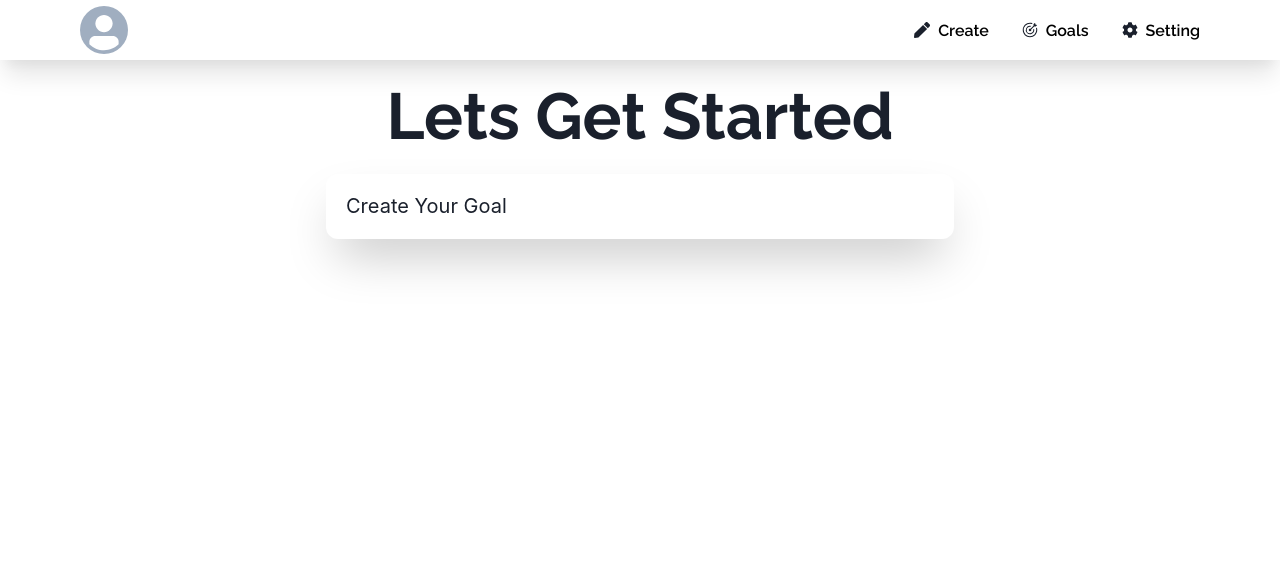
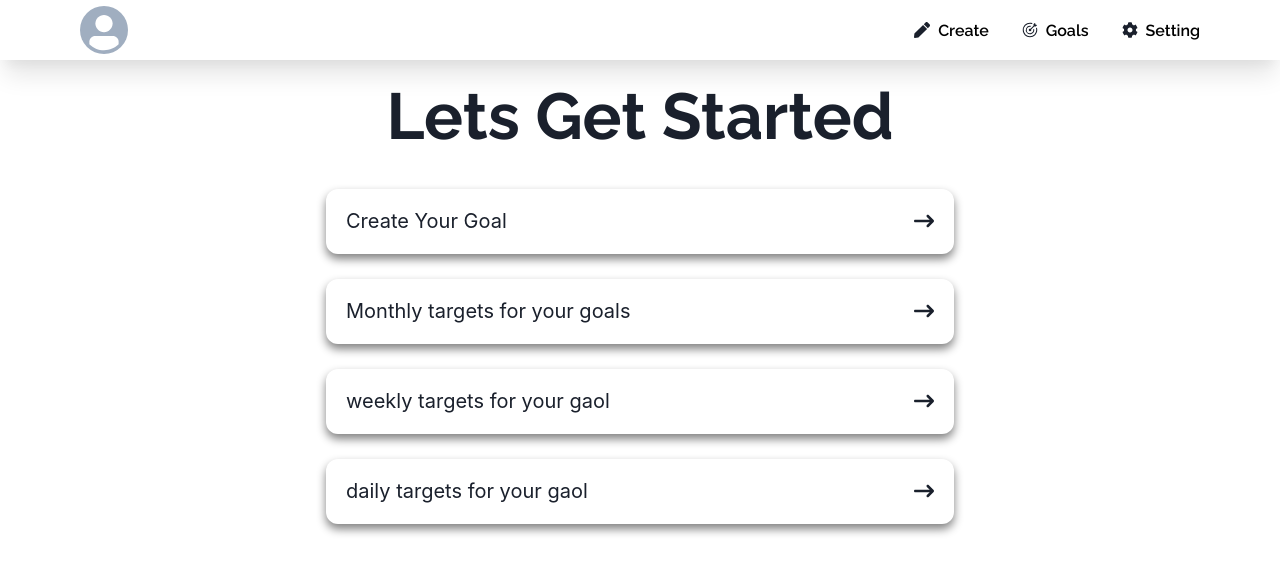
Before and after one commit to AdminForIinRange/LearningTypeScriptWithReactPart2, a React (Vite) app: page /GoalCreation in a window 1280 px wide. Shown: the top 574 px of the page. Built offline with nearby package versions, Linux system fonts and the light colour scheme.

Commit message:
Designing the goal creation nav boxes

```diff
--- a/src/pages/GoalCreation/GoalCreation.tsx
+++ b/src/pages/GoalCreation/GoalCreation.tsx
@@ -1,5 +1,6 @@
-import { HStack, VStack, Text, Box } from "@chakra-ui/react";
+import { HStack, VStack, Text, Box, Spacer } from "@chakra-ui/react";
 import React from "react";
+import { FaArrowRightLong } from "react-icons/fa6";
 
 const GoalCreation = () => {
   return (
@@ -8,21 +9,89 @@ const GoalCreation = () => {
         Lets Get Started
       </Text>
 
-      <VStack justify={"center"} w={"50%"} align={"start"}>
+      <VStack justify={"center"} w={["90%", "90%", "60%", "50%"]} align={"start"} gap={"25px"} mt={"15px"}>
         <Box
           w={"100%"}
           h={"65px"}
-          boxShadow={"2xl"}
+                 boxShadow={"0 5px 10px gray"}
+
           rounded={"xl"}
           transition="transform, 0.3s ease-in-out"
           _hover={{
             transform: "scale(1.03)",
-            boxShadow: "0 0 10px black",
+            boxShadow: "0 5px 20px gray",
           }}
         >
-          <HStack w={"100%"} h={"100%"} justify={"left"} align={"center"}>
-            <Text fontSize={"20px"} textAlign={"left"} textIndent={"20px"}>
+          <HStack w={"100%"} h={"100%"} justify={"left"} align={"center"} px={5}>
+            <Text fontSize={"20px"} textAlign={"left"} >
               Create Your Goal
+            </Text>
+            <Spacer/>
+            <Text fontSize={"20px"} textAlign={"left"} >
+            <FaArrowRightLong />
+            </Text>
+          </HStack>
+        </Box>
+        <Box
+          w={"100%"}
+          h={"65px"}
+           boxShadow={"0 5px 10px gray"}
+          rounded={"xl"}
+          transition="transform, 0.3s ease-in-out"
+            _hover={{
+            transform: "scale(1.03)",
+            boxShadow: "0 5px 20px gray",
+          }}
+        >
+          <HStack w={"100%"} h={"100%"} justify={"left"} align={"center"} px={5} >
+            <Text fontSize={"20px"} textAlign={"left"} >
+            Monthly targets for your goals
+            </Text>
+            <Spacer/>
+            <Text fontSize={"20px"} textAlign={"left"} >
+            <FaArrowRightLong />
+            </Text>
+          </HStack>
+        </Box>
+        <Box
+          w={"100%"}
+          h={"65px"}
+                  boxShadow={"0 5px 10px gray"}
+          rounded={"xl"}
+          transition="transform, 0.3s ease-in-out"
+            _hover={{
+            transform: "scale(1.03)",
+            boxShadow: "0 5px 20px gray",
+          }}
+        >
+          <HStack w={"100%"} h={"100%"} justify={"left"} align={"center"} px={5}>
+            <Text fontSize={"20px"} textAlign={"left"} >
+         weekly targets for your gaol
+            </Text>
+            <Spacer/>
+            <Text fontSize={"20px"} textAlign={"left"} >
+            <FaArrowRightLong />
+            </Text>
+          </HStack>
+        </Box>
+        <Box
+          w={"100%"}
+          h={"65px"}
+                  boxShadow={"0 5px 10px gray"}
+          rounded={"xl"}
+          transition="transform, 0.3s ease-in-out"
+            _hover={{
+            transform: "scale(1.03)",
+            boxShadow: "0 5px 20px gray",
+          }}
+        >
+          <HStack w={"100%"} h={"100%"} justify={"left"} align={"center"} px={5}>
+            <Text fontSize={"20px"} textAlign={"left"} >
+        daily targets for your gaol
+            </Text>
+            <Spacer/>
+            <Text fontSize={"20px"} textAlign={"left"} >
+            <FaArrowRightLong />
             </Text>
           </HStack>
         </Box>
```
